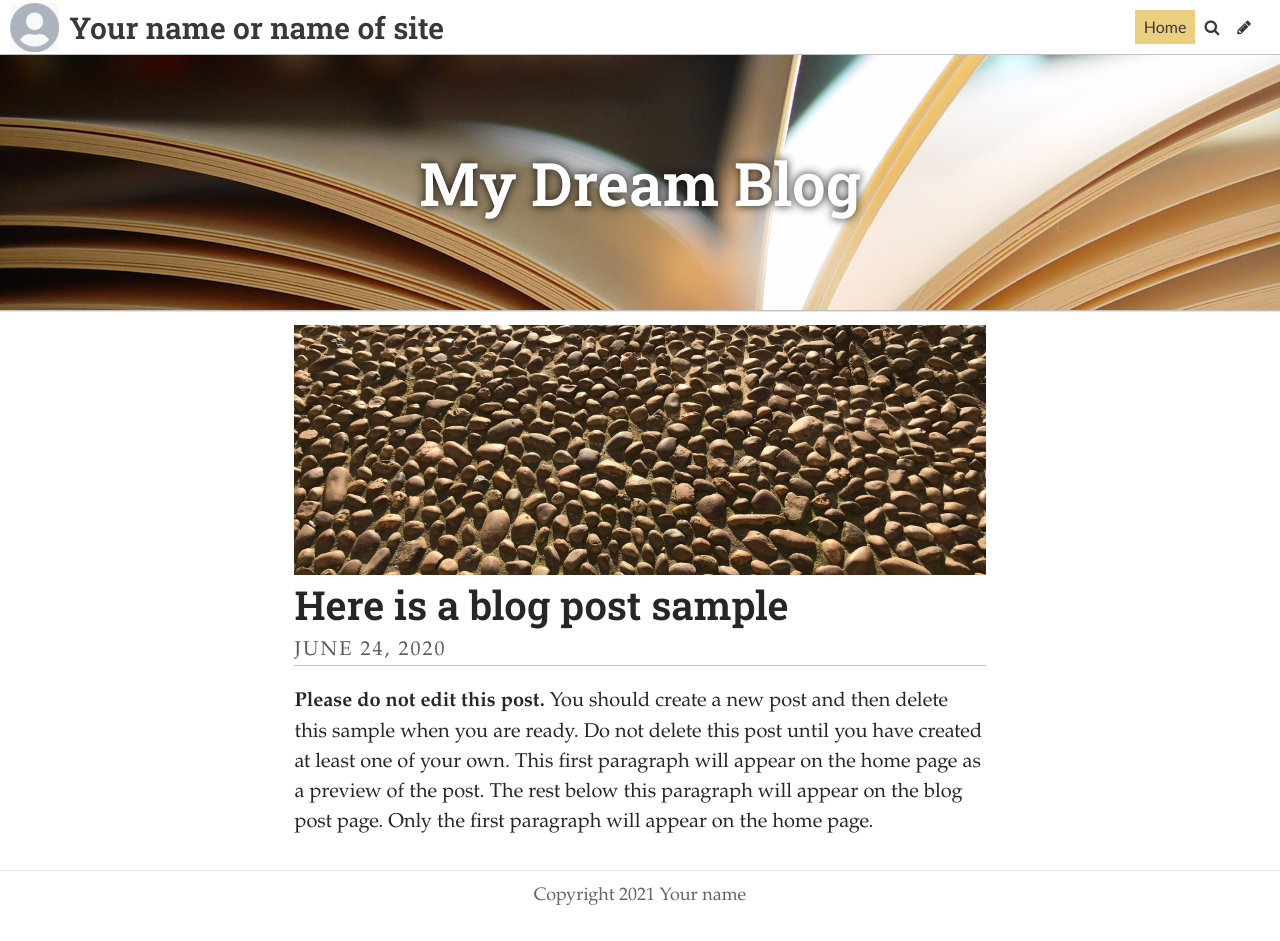
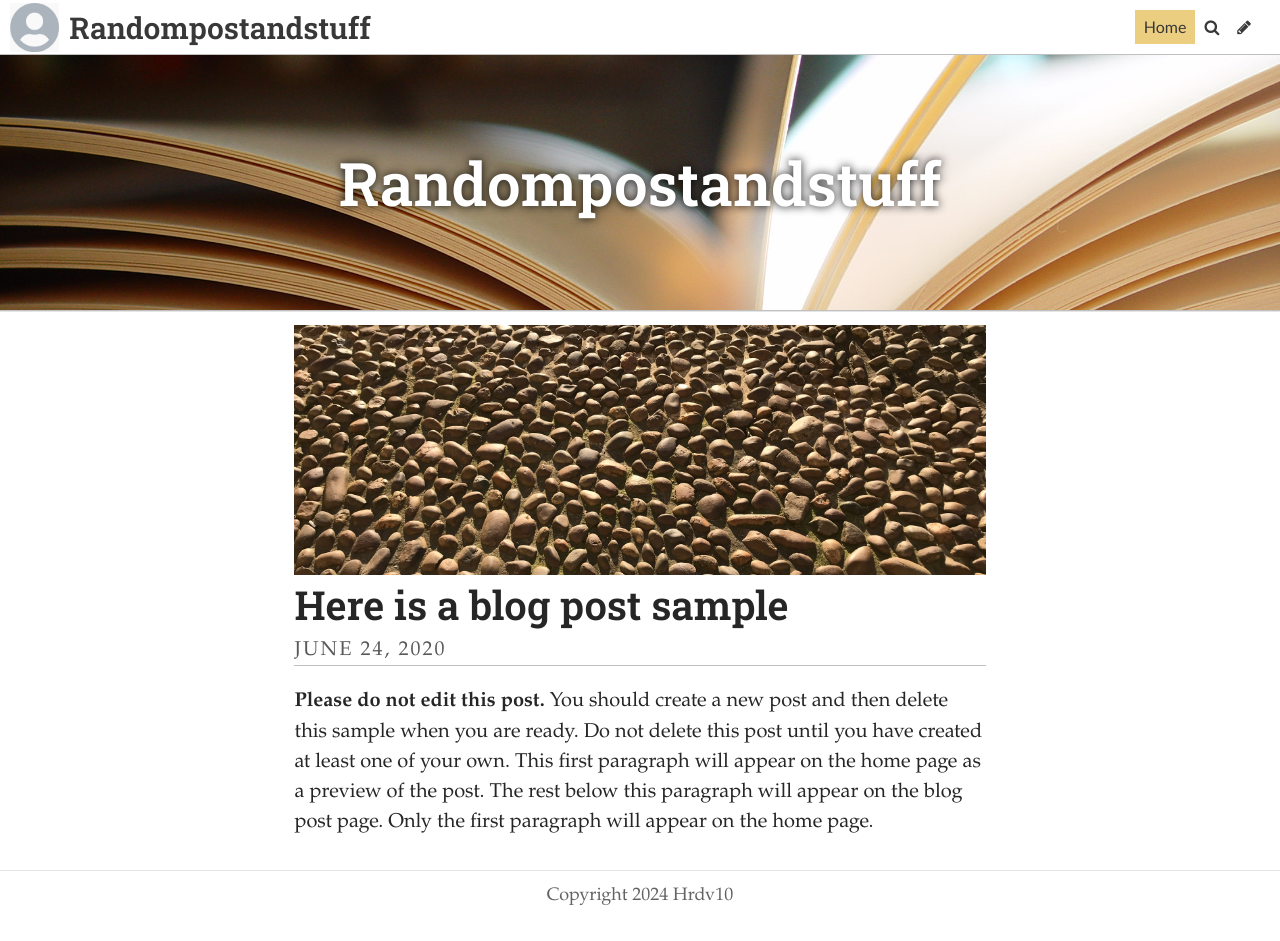
Before and after one commit to hrdv10/Randompostandstuff, a Jekyll site: the page built from index.html, in a window 1280 px wide. Built offline with Jekyll 4.4.1, drawn with Linux system fonts in a browser that asks for light colours; some web fonts are replaced; the list of posts is cut into pages by our own code.

Commit message:
Update settings.yml

```diff
--- a/_data/settings.yml
+++ b/_data/settings.yml
@@ -1,8 +1,8 @@
-title: Your name or name of site
+title: Randompostandstuff
 description: A website with a blog
-header_text: My Dream Blog
+header_text: Randompostandstuff
 header_text_color: "#ffffff"
-footer_text: Copyright 2021 Your name
+footer_text: Copyright 2024 Hrdv10
 header_feature_image: ../uploads/pages.jpg
 bannerheight: "20vmax"
 navbarheight: "55px"
```
